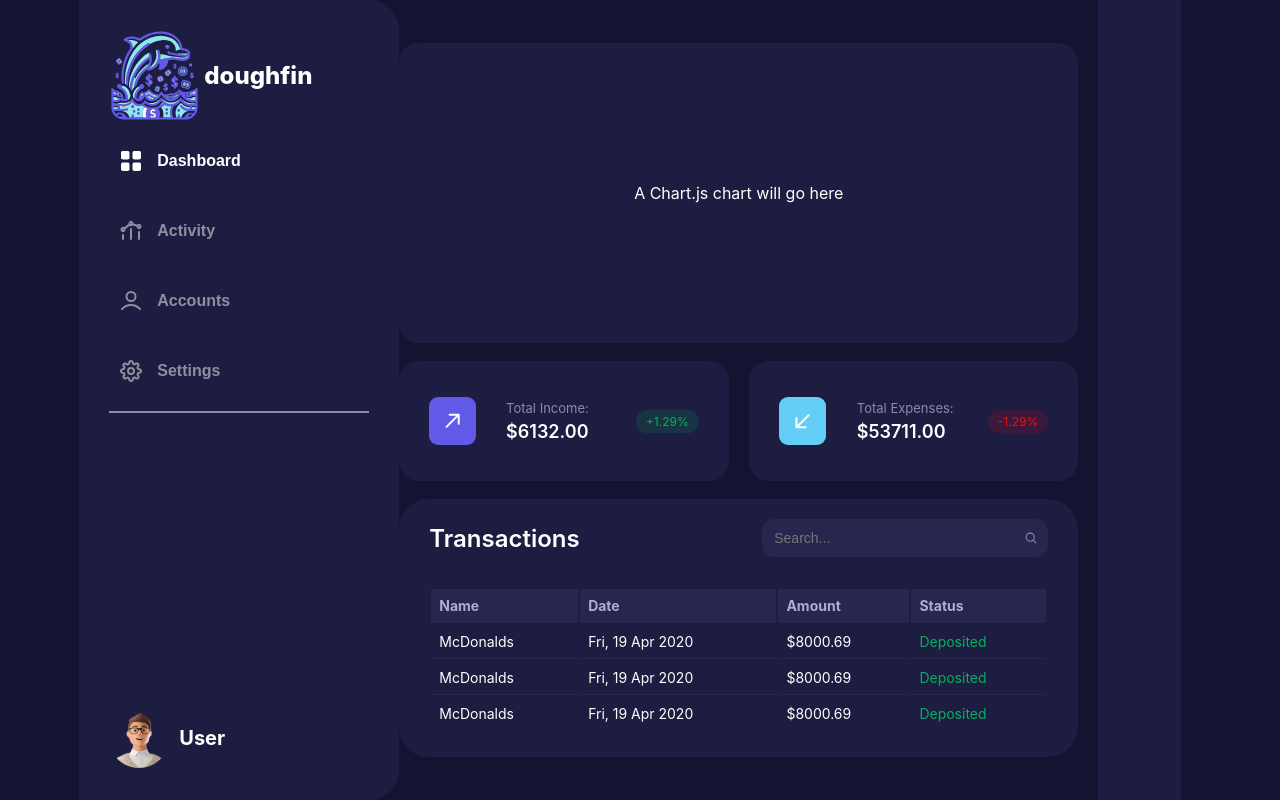
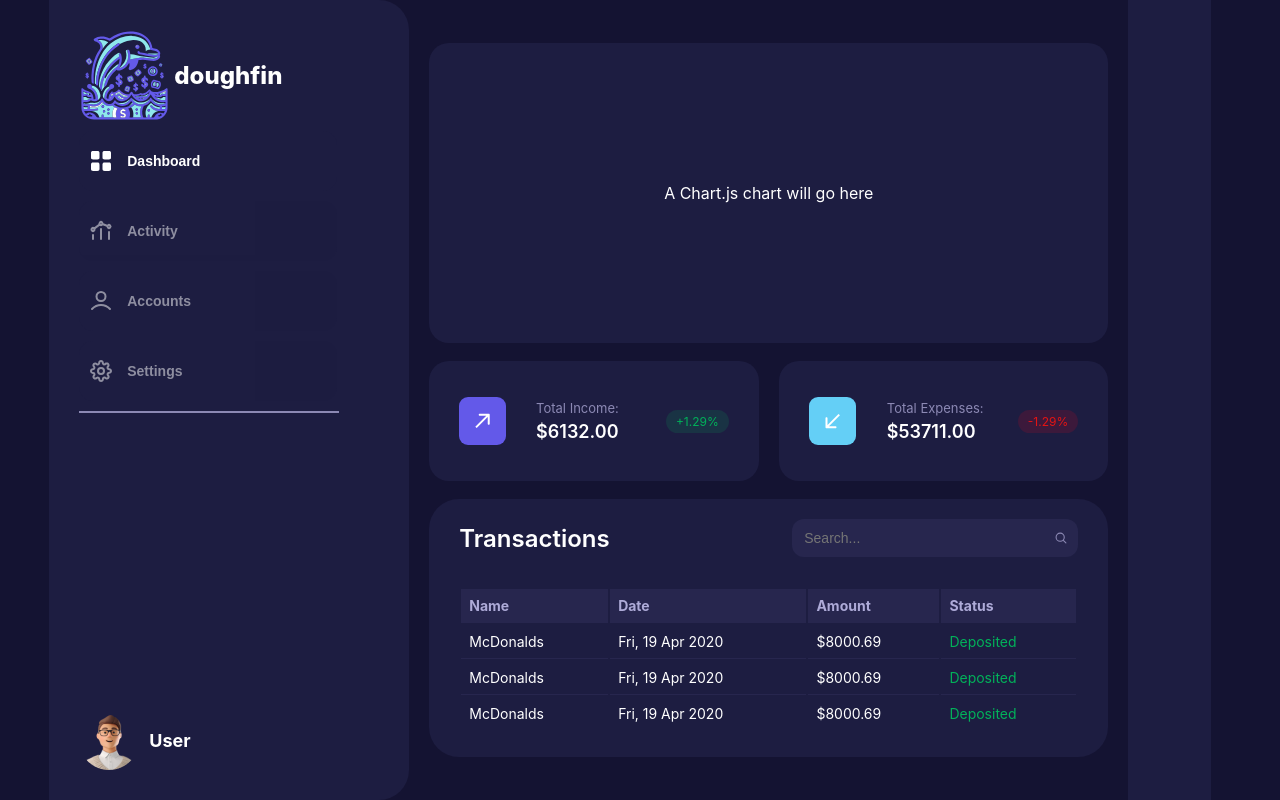
Before and after one commit to MaryBruff/DoughFin_FE, a React (Create React App) app: page / in a window 1280 px wide. Built offline with nearby package versions, Linux system fonts and the light colour scheme.

Commit message:
Minor NavBar responsiveness adjustments

```diff
--- a/src/components/NavBar/NavBar.css
+++ b/src/components/NavBar/NavBar.css
@@ -1,7 +1,8 @@
 .navbar {
   display: flex;
-  width: 320px;
+  width: 360px;
   height: 100%;
+  margin-right: 20px;
   flex-direction: column;
   justify-content: space-between;
   align-items: flex-start;
@@ -34,7 +35,7 @@
 
 .user-details {
   color: #FFF;
-  font-size: 20px;
+  font-size: 18px;
   font-style: normal;
   font-weight: 700;
   line-height: normal;
@@ -78,7 +79,7 @@
   width: 200px;
   text-align: start;
   color: #FFF;
-  font-size: 16px;
+  font-size: 14px;
   font-style: normal;
   font-weight: 600;
   line-height: normal;
```
